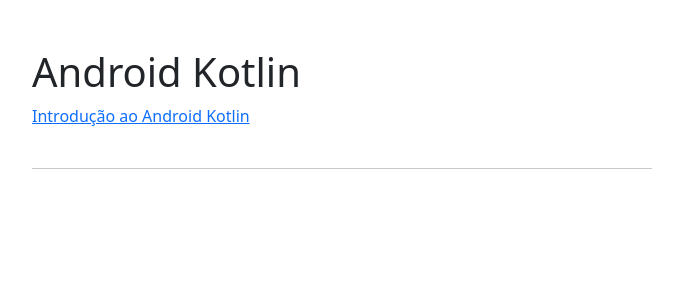
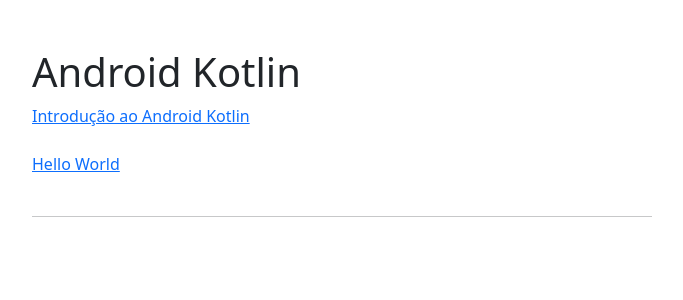
Before and after one commit to jojishimada/jojishimada.onrender.com, a Flask app: template templates/devandroidkotlin.html in a window 1280 px wide. Shown: the part 56-356 px from the top of the page, without its empty margins (50-733 px from the left). Run offline with Flask 2, Linux system fonts and the light colour scheme; the template is opened without the code that fills it, so the values that code supplies are empty.

Commit message:
hello world

```diff
--- a/templates/devandroidkotlin.html
+++ b/templates/devandroidkotlin.html
@@ -44,6 +44,7 @@
       <div class="col-lg-8 px-0">
 
         <a href="/artigos/android_kotlin_introducao.html">Introdução ao Android Kotlin</a><br><br>
+        <a href="/artigos/hello_world.html">Hello World</a><br><br>
 
 
 
```
